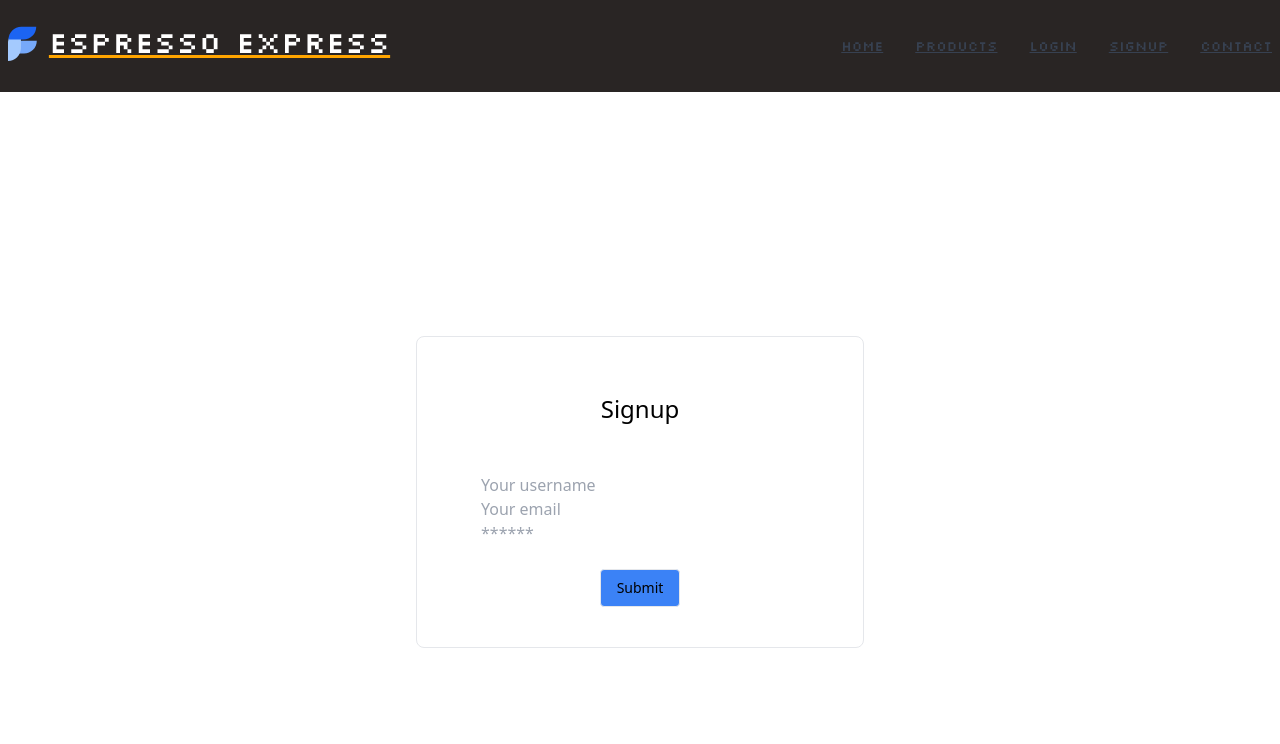
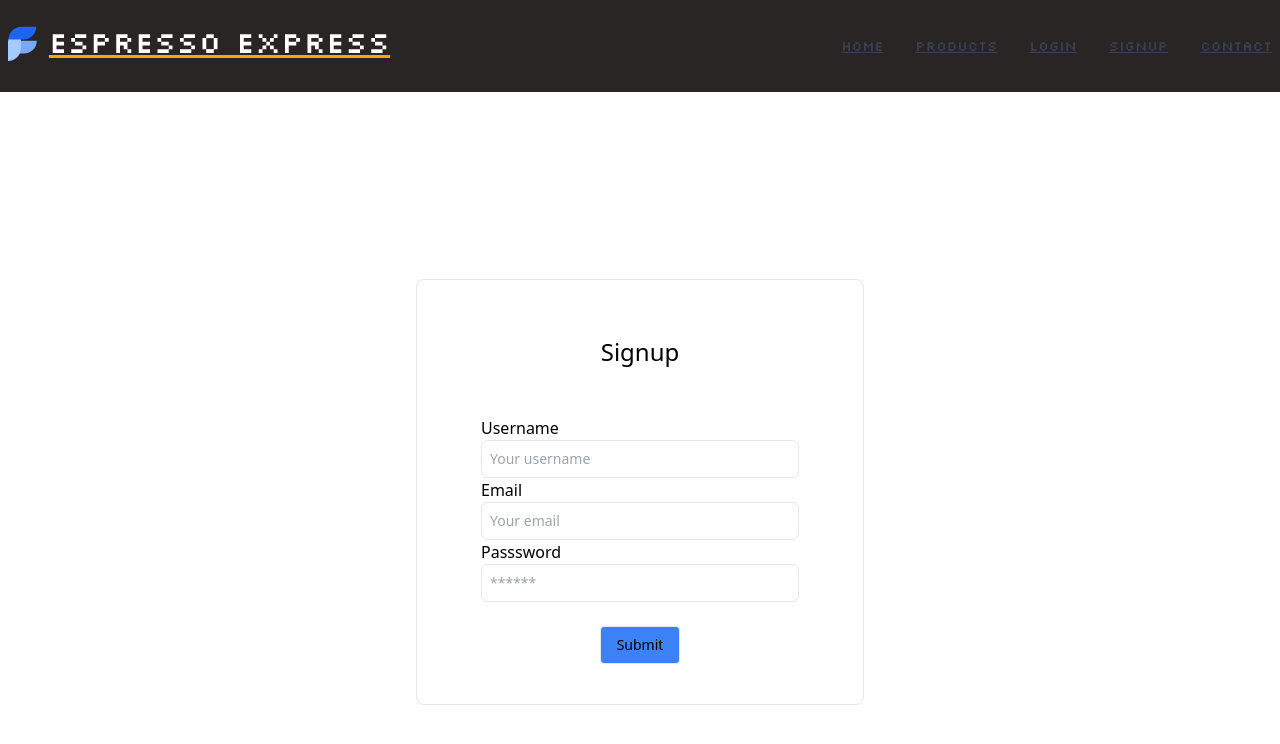
Before and after one commit to louieiply/Espresso-Express, a React (Create React App) app in the folder client/: page /signup in a window 1280 px wide. Shown: the top 744 px of the page. Built offline with nearby package versions, Linux system fonts and the light colour scheme; a web font is replaced by a local one.

Commit message:
Signup style now matches login

```diff
--- a/client/src/pages/Signup.js
+++ b/client/src/pages/Signup.js
@@ -52,30 +52,40 @@ const Signup = () => {
               </p>
             ) : (
               <form onSubmit={handleFormSubmit}>
+                <div>
+                <label htmlFor='username'>Username</label>
                 <input
-                  className="form-input"
                   placeholder="Your username"
                   name="username"
                   type="text"
+                  className={`w-full p-2 text-primary border rounded-md outline-none text-sm `}
                   value={formState.name}
                   onChange={handleChange}
                 />
+                </div>
+                <div>
+                  <label htmlFor='email'>Email</label>
                 <input
-                  className="form-input"
                   placeholder="Your email"
                   name="email"
                   type="email"
+                  className={`w-full p-2 text-primary border rounded-md outline-none text-sm `}
                   value={formState.email}
                   onChange={handleChange}
                 />
+                </div>
+                <div>
+                  <label htmlFor='password'>Passsword</label>
                 <input
-                  className="form-input"
+
                   placeholder="******"
                   name="password"
                   type="password"
+                  className={`w-full p-2 text-primary border rounded-md outline-none text-sm `}
                   value={formState.password}
                   onChange={handleChange}
                 />
+                </div>
                 <div className='flex justify-center items-center mt-6'>
                       <button
                           className={`bg-blue-500 py-2 px-4 text-sm text-black-bold rounded border  focus:outline-none `}
```
Also changed, not shown: 1 other file (tests, documents, lock files or other folders).
